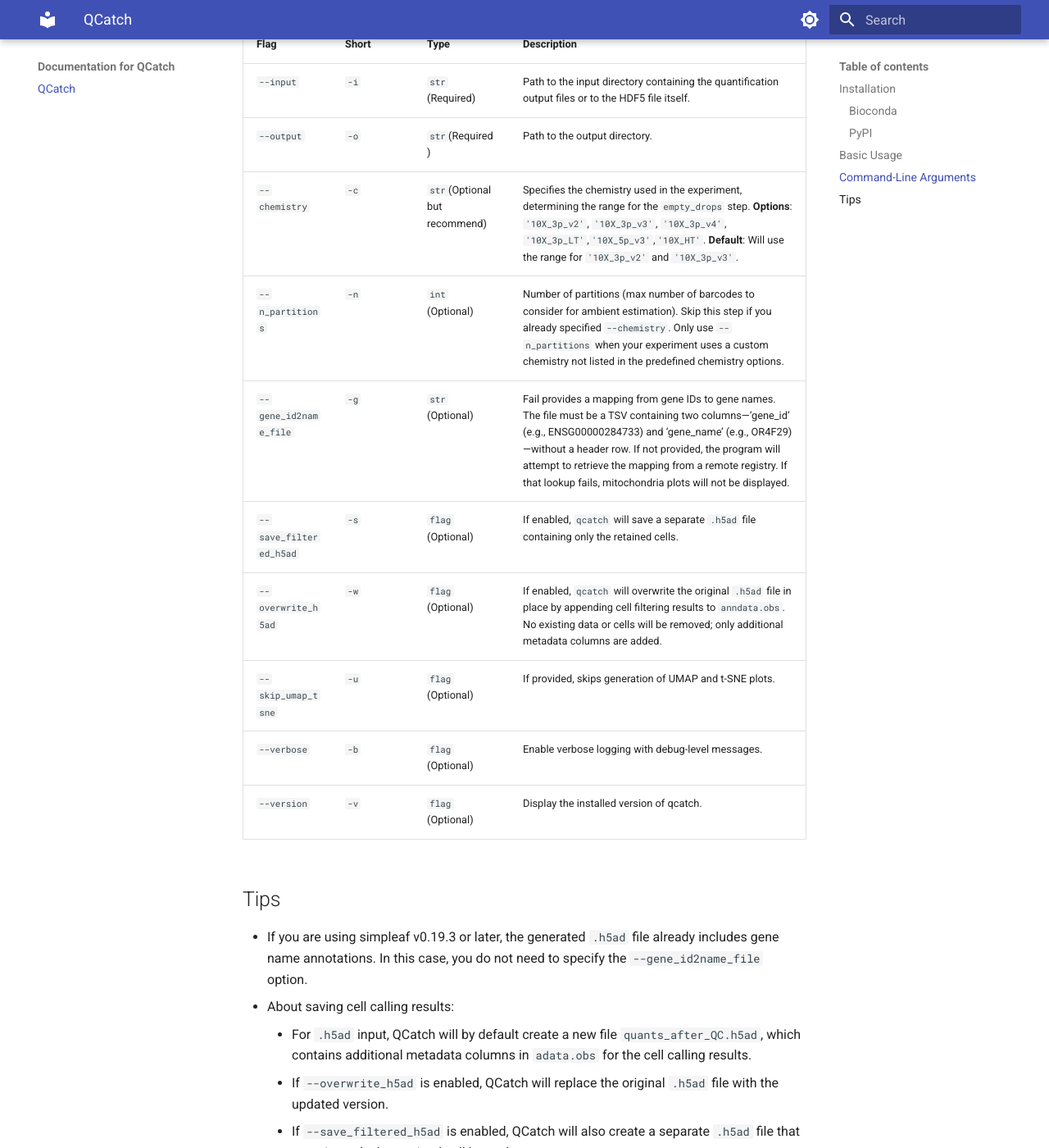
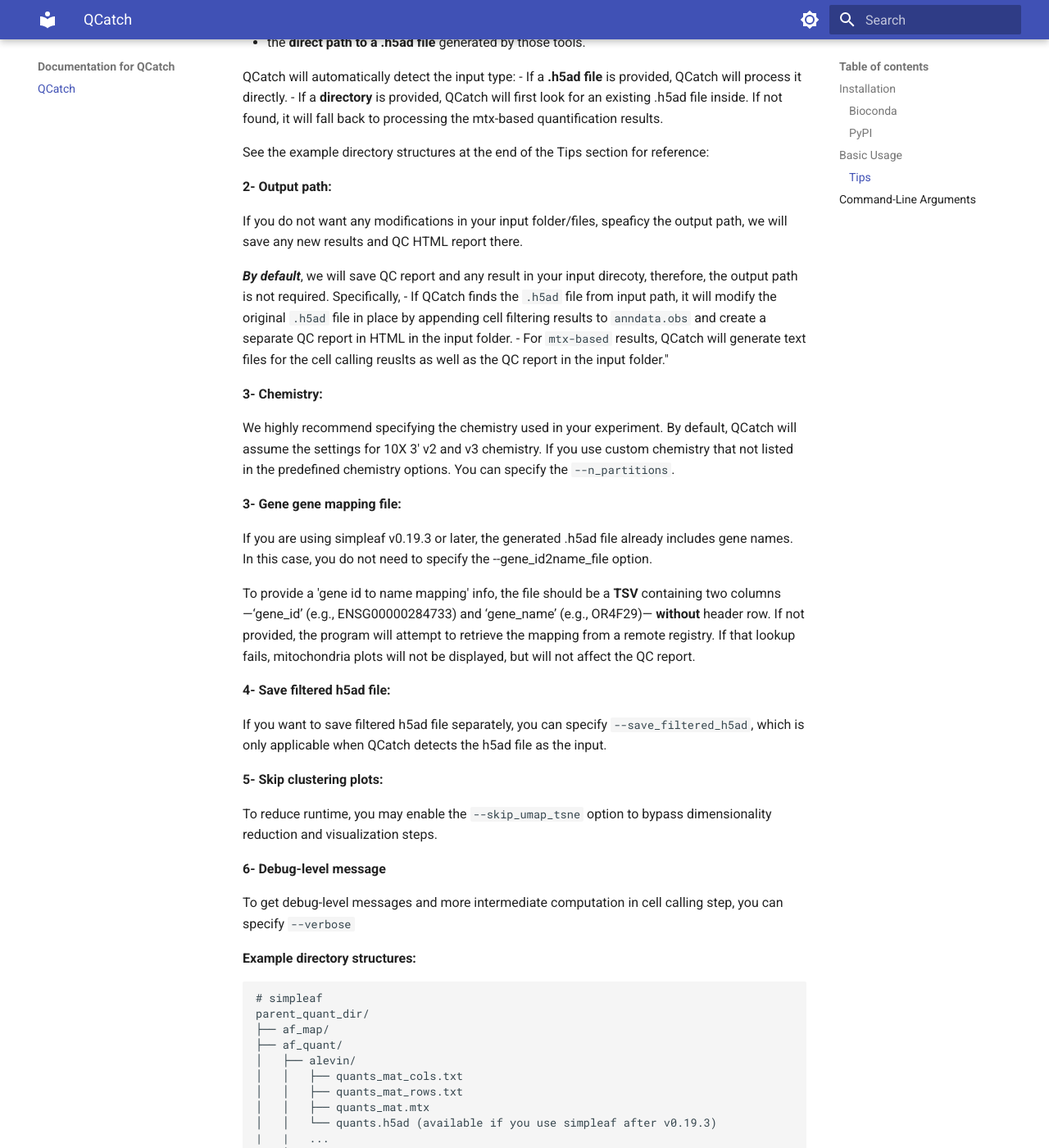
Before and after one commit to COMBINE-lab/QCatch, an MkDocs documentation site: the page built from docs/index.md, in a window 1280 px wide and 1400 px high, scrolled down 1327 px. Shown: the whole window at 82% size. Built offline with MkDocs 1.6.1 and Material for MkDocs 9.7.7, drawn with Linux system fonts in a browser that asks for light colours; some of the changed text lies outside the part shown.

Commit message:
Modify default result saving; fix -> input dir search; Update README for more detailed usage tips

````diff
--- a/docs/index.md
+++ b/docs/index.md
@@ -28,16 +28,88 @@ pip install qcatch
 ```
 
 ## Basic Usage
-Provide the path to the parent folder containing quantification results, or directly to a .h5ad file(recomended if available) generated by `alevin-fry` or `simpleaf`. QCatch will automatically scan the folder or load the specified file, assess data quality, and generate an interactive HTML report that can be viewed directly in your browser.
+Provide the path to the parent folder for quantification results, or the direct path to a .h5ad file generated by `alevin-fry` or `simpleaf`. QCatch will automatically scan the input path, assess data quality, and generate an interactive HTML report that can be viewed directly in your browser.
 
 ```bash
 qcatch \
-    --input path/to/your/quants/result/folder \
-    --output path/to/desired/QC/output/folder \
+    --input path/to/your/quantification/result \
+    --output path/to/desired/QC/output/folder \ # if you want another folder for output
     --chemistry 10X_3p_v3
+    --save_filtered_h5ad
+
 ```
-We highly recommend specifying the chemistry used in your experiment. By default, QCatch will assume the settings for 10X 3' v2 and v3 chemistry.
+### Tips
+**1- Input path:**
 
+Provide either:
+
+- the **path to the parent directory** containing quantification results, or
+- the **direct path to a .h5ad file** generated by those tools.
+
+QCatch will automatically detect the input type:
+- If a **.h5ad file** is provided, QCatch will process it directly.
+- If a **directory** is provided, QCatch will first look for an existing .h5ad file inside. If not found, it will fall back to processing the mtx-based quantification results.
+
+See the example directory structures at the end of the Tips section for reference:
+
+**2- Output path:**
+
+If you do not want any modifications in your input folder/files, speaficy the output path, we will save any new results and QC HTML report there.
+
+**_By default_**, we will save QC report and any result in your input direcoty, therefore, the output path is not required.
+Specifically,
+- If QCatch finds the `.h5ad` file from input path, it will modify the original `.h5ad` file in place by appending cell filtering results to `anndata.obs` and create a separate QC report in HTML in the input folder.
+- For `mtx-based` results, QCatch will generate text files for the cell calling reuslts as well as the QC report in the input folder."
+
+**3- Chemistry:**
+
+We highly recommend specifying the chemistry used in your experiment. By default, QCatch will assume the settings for 10X 3' v2 and v3 chemistry. If you use custom chemistry that not listed in the predefined chemistry options. You can specify the `--n_partitions`.
+
+**3- Gene gene mapping file:**
+
+If you are using simpleaf v0.19.3 or later, the generated .h5ad file already includes gene names. In this case, you do not need to specify the --gene_id2name_file option.
+
+To provide a 'gene id to name mapping' info, the file should be a **TSV** containing two columns—‘gene_id’ (e.g., ENSG00000284733) and ‘gene_name’ (e.g., OR4F29)— **without** header row. If not provided, the program will attempt to retrieve the mapping from a remote registry. If that lookup fails, mitochondria plots will not be displayed, but will not affect the QC report.
+
+**4- Save filtered h5ad file:**
+
+If you want to save filtered h5ad file separately, you can specify `--save_filtered_h5ad`, which is only applicable when QCatch detects the h5ad file as the input.
+
+**5- Skip clustering plots:**
+
+To reduce runtime, you may enable the `--skip_umap_tsne` option to bypass dimensionality reduction and visualization steps.
+
+**6- Debug-level message**
+
+To get debug-level messages and more intermediate computation in cell calling step, you can specify `--verbose`
+
+**Example directory structures:**
+
+```bash
+# simpleaf
+parent_quant_dir/
+├── af_map/
+├── af_quant/
+│   ├── alevin/
+│   │   ├── quants_mat_cols.txt
+│   │   ├── quants_mat_rows.txt
+│   │   ├── quants_mat.mtx
+│   │   └── quants.h5ad (available if you use simpleaf after v0.19.3)
+|   |   ...
+|   ├── featureDump.txt
+|   └── quant.json
+└── simpleaf_quant_log.json
+
+# alevin-fry
+parent_quant_dir/
+├── alevin/
+│   ├── quants_mat_cols.txt
+│   ├── quants_mat_rows.txt
+│   └── quants_mat.mtx
+├── featureDump.txt
+└── quant.json
+
+```
 For more advanced options and usage details, see the sections below.
 
 ## Command-Line Arguments
@@ -47,19 +119,9 @@ For more advanced options and usage details, see the sections below.
 | `--input`  | `-i` | `str` (Required) | Path to the input directory containing the quantification output files or to the HDF5 file itself. |
 | `--output` | `-o` | `str`(Required)  | Path to the output directory.|
 | `--chemistry` | `-c` | `str`(Optional but recommend) | Specifies the chemistry used in the experiment, determining the range for the `empty_drops` step. **Options**: `'10X_3p_v2'`, `'10X_3p_v3'`, `'10X_3p_v4'`, `'10X_3p_LT'`,`'10X_5p_v3'`,`'10X_HT'`. **Default**: Will use the range for `'10X_3p_v2'` and `'10X_3p_v3'`. |
+| `--save_filtered_h5ad` | `-s` | `flag` (Optional) |If enabled, `qcatch` will save a separate `.h5ad` file containing only the retained cells.|
+| `--gene_id2name_file` | `-g` | `str` (Optional) |File provides a mapping from gene IDs to gene names. The file must be a TSV containing two columns—‘gene_id’ (e.g., ENSG00000284733) and ‘gene_name’ (e.g., OR4F29)—without a header row. If not provided, the program will attempt to retrieve the mapping from a remote registry. If that lookup fails, mitochondria plots will not be displayed.|
 | `--n_partitions` | `-n` | `int` (Optional) | Number of partitions (max number of barcodes to consider for ambient estimation). Skip this step if you already specified `--chemistry`. Only use `--n_partitions` when your experiment uses a custom chemistry not listed in the predefined chemistry options.|
-| `--gene_id2name_file` | `-g` | `str` (Optional) | Fail provides a mapping from gene IDs to gene names. The file must be a TSV containing two columns—‘gene_id’ (e.g., ENSG00000284733) and ‘gene_name’ (e.g., OR4F29)—without a header row. If not provided, the program will attempt to retrieve the mapping from a remote registry. If that lookup fails, mitochondria plots will not be displayed.|
-| `--save_filtered_h5ad` | `-s` | `flag` (Optional) |If enabled, `qcatch` will save a separate `.h5ad` file containing only the retained cells.|
-| `--overwrite_h5ad` | `-w` | `flag` (Optional) |If enabled, `qcatch` will overwrite the original `.h5ad` file in place by appending cell filtering results to `anndata.obs`. No existing data or cells will be removed; only additional metadata columns are added.|
 | `--skip_umap_tsne` | `-u` | `flag` (Optional) | If provided, skips generation of UMAP and t-SNE plots. |
 | `--verbose` | `-b` | `flag` (Optional) | Enable verbose logging with debug-level messages. |
 | `--version` | `-v` | `flag` (Optional) | Display the installed version of qcatch. |
-
-## Tips
-- If you are using simpleaf v0.19.3 or later, the generated `.h5ad` file already includes gene name annotations. In this case, you do not need to specify the `--gene_id2name_file` option.
-- About saving cell calling results:
-    - For `.h5ad` input, QCatch will by default create a new file `quants_after_QC.h5ad`, which contains additional metadata columns in `adata.obs` for the cell calling results.
-      - If `--overwrite_h5ad` is enabled, QCatch will replace the original `.h5ad` file with the updated version.
-      - If `--save_filtered_h5ad` is enabled, QCatch will also create a separate `.h5ad` file that contains only the retained cell barcodes.
-    - For `.mtx` parent folder input, QCatch will output the cell calling results in separate plain-text files.
-- To reduce runtime, you may enable the `--skip_umap_tsne` option to bypass dimensionality reduction and visualization steps.
````
Also changed, not shown: 6 other files.
